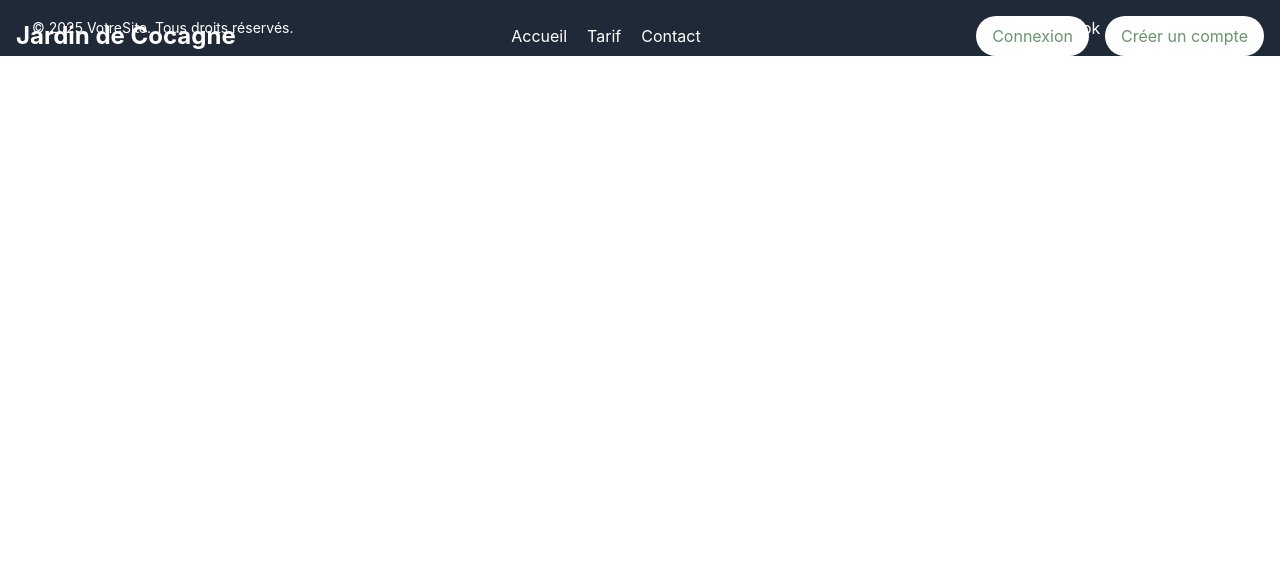
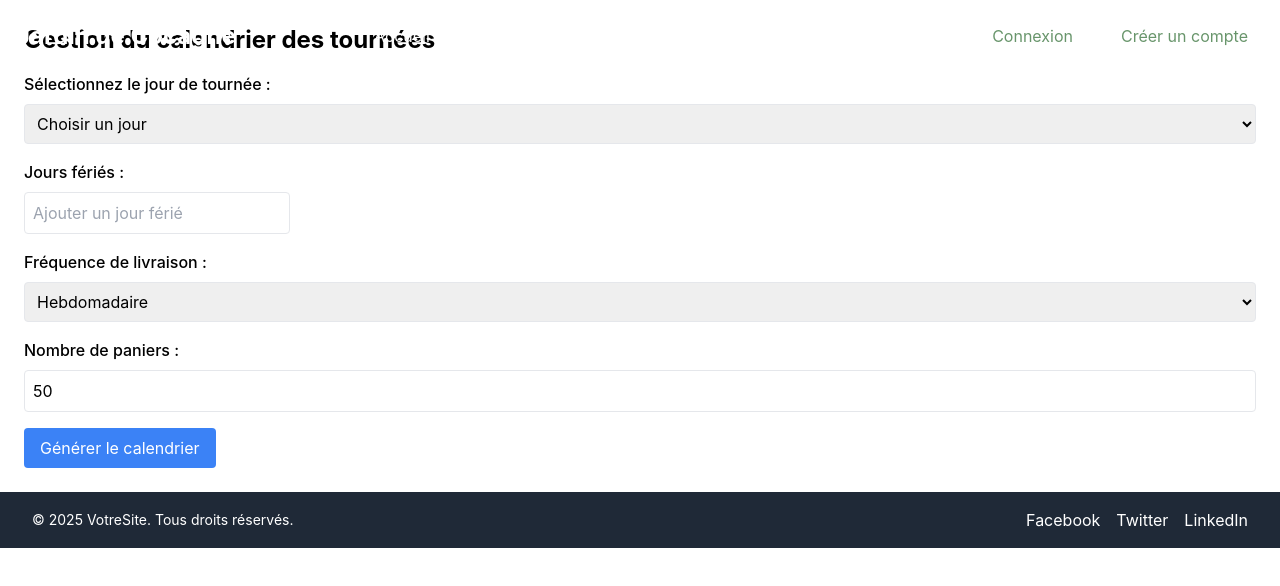
Before and after one commit to userisAsk/jardincocagne_sae, a React (Create React App) app: page /calendrier in a window 1280 px wide. Shown: the top 586 px of the page. Built offline with nearby package versions, Linux system fonts and the light colour scheme.

Commit message:
pipeline + ajustement de code

```diff
--- a/src/App.js
+++ b/src/App.js
@@ -12,6 +12,7 @@ import DeliveryManagement from './DeliveryManagement';
 import Footer from './components/Footer';
 import Abonnement from './pages/Abonnement';
 import Profile from './pages/Profile';
+import Calendrier from './pages/Calendrier';
 
 
 const App = () => {
@@ -36,6 +37,8 @@ const App = () => {
           <Route path="/abonnement" element={<Abonnement />} />
           <Route path="/delivery" element={<DeliveryManagement />} />
           <Route path="/profile" element={<Profile />} />
+          <Route path="/calendrier" element={<Calendrier />} />
+
         </Routes>
         {isFooterVisible && <Footer  />}
       </div>
--- a/src/DeliveryManagement.js
+++ b/src/DeliveryManagement.js
@@ -2,9 +2,8 @@ import React, { useState, useEffect } from "react";
 import { MapContainer, TileLayer, Marker, Polyline, Tooltip } from "react-leaflet";
 import "leaflet/dist/leaflet.css";
 import L from "leaflet";
-import Footer from "./components/Footer";
 
-// Fix des icônes Leaflet
+// Fix Leaflet icons
 delete L.Icon.Default.prototype._getIconUrl;
 L.Icon.Default.mergeOptions({
   iconRetinaUrl: "https://cdnjs.cloudflare.com/ajax/libs/leaflet/1.7.1/images/marker-icon-2x.png",
@@ -17,19 +16,19 @@ const DeliveryManagement = () => {
   const [filteredTours, setFilteredTours] = useState([]);
   const [deliveryDate, setDeliveryDate] = useState("");
   const [selectedTourId, setSelectedTourId] = useState(null);
+  const [selectedDay, setSelectedDay] = useState("");
   const [points, setPoints] = useState([]);
   const [itineraire, setItineraire] = useState([]);
-  const [allDepots, setAllDepots] = useState([]);
+  const [depotsByDay, setDepotsByDay] = useState([]);
   const [selectedDepot, setSelectedDepot] = useState(null);
   const [selectedPoint, setSelectedPoint] = useState(null);
   const [currentColor, setCurrentColor] = useState("blue");
-  const [mapKey, setMapKey] = useState(0); // Utilisé pour forcer le rechargement de la carte
+  const [mapKey, setMapKey] = useState(0);
 
   const tourColors = {
-    "Parcours A": "red",
-    "Parcours B": "green",
-    "Parcours Alpha": "orange",
-    "Parcours Beta": "purple",
+    "Mardi": "blue",
+    "Mercredi": "green",
+    "Vendredi": "red",
   };
 
   useEffect(() => {
@@ -40,11 +39,13 @@ const DeliveryManagement = () => {
   }, []);
 
   useEffect(() => {
-    fetch("http://localhost:4000/depots")
-      .then((res) => res.json())
-      .then((data) => setAllDepots(data))
-      .catch((err) => console.error("Erreur lors de la récupération des dépôts:", err));
-  }, []);
+    if (selectedDay) {
+      fetch(`http://localhost:4000/depots/jour/${selectedDay}`)
+        .then((res) => res.json())
+        .then((data) => setDepotsByDay(data))
+        .catch((err) => console.error("Erreur lors de la récupération des dépôts:", err));
+    }
+  }, [selectedDay]);
 
   useEffect(() => {
     if (!selectedTourId) return;
@@ -59,7 +60,7 @@ const DeliveryManagement = () => {
           setPoints([]);
           setItineraire([]);
         }
-        setMapKey((prevKey) => prevKey + 1); // Forcer le rechargement de la carte
+        setMapKey((prevKey) => prevKey + 1);
       })
       .catch((err) => console.error("Erreur lors de la récupération des points:", err));
   }, [selectedTourId]);
@@ -74,7 +75,8 @@ const DeliveryManagement = () => {
 
   const handleSelectTour = (tour) => {
     setSelectedTourId(tour.ID_Tournee);
-    setCurrentColor(tourColors[tour.Parcours] || "blue"); // Définir la couleur en fonction du parcours
+    setSelectedDay(tour.Parcours); // Associe le jour
+    setCurrentColor(tourColors[tour.Parcours] || "blue");
   };
 
   const handleAddDepot = () => {
@@ -176,7 +178,7 @@ const DeliveryManagement = () => {
             <h2 className="text-xl font-semibold mb-4">Carte de la tournée</h2>
             <div className="w-full h-[500px] mb-6">
               <MapContainer
-                key={mapKey} // Forcer le rechargement de la carte
+                key={mapKey}
                 center={[46.603354, 1.888334]}
                 zoom={5}
                 style={{ width: "100%", height: "100%" }}
@@ -203,12 +205,7 @@ const DeliveryManagement = () => {
                     </Tooltip>
                   </Marker>
                 ))}
-                {itineraire.length > 1 && (
-                  <Polyline
-                    positions={itineraire}
-                    color={currentColor} // Utilisation de la couleur dynamique
-                  />
-                )}
+                {itineraire.length > 1 && <Polyline positions={itineraire} color={currentColor} />}
               </MapContainer>
             </div>
 
@@ -219,7 +216,7 @@ const DeliveryManagement = () => {
                   className="p-2 border border-gray-300 rounded-md"
                 >
                   <option value="">Sélectionnez un dépôt</option>
-                  {allDepots.map((depot) => (
+                  {depotsByDay.map((depot) => (
                     <option key={depot.ID_Point_Depot} value={depot.ID_Point_Depot}>
                       {depot.Nom} - {depot.Adresse}
                     </option>
@@ -240,7 +237,7 @@ const DeliveryManagement = () => {
                 >
                   <option value="">Sélectionnez un point</option>
                   {points.map((point) => (
-                    <option key={point.ID_Point} value={point.ID_Point}>
+                    <option key={point.ID_Point_Depot} value={point.ID_Point_Depot}>
                       {point.Nom} - {point.Adresse}
                     </option>
                   ))}
@@ -249,7 +246,7 @@ const DeliveryManagement = () => {
                   onClick={handleDeletePoint}
                   className="bg-red-500 text-white px-4 py-2 rounded-md hover:bg-red-600"
                 >
-                  Supprimer le point sélectionné
+                  Supprimer
                 </button>
               </div>
             </div>
--- a/src/components/Header.js
+++ b/src/components/Header.js
@@ -50,21 +50,19 @@ function Header() {
                 Accueil
               </a>
             </li>
-            {user?.admin === 1 && (
               <li>
-                <a href="/transcribe" className="hover:text-blue-400">
+                <a href="/delivery" className="hover:text-blue-400">
                   Créer tournée livraison
                 </a>
               </li>
-            )}
             <li>
               <a href="/tarif" className="hover:text-blue-400">
-                Tarif
+                Calendrier
               </a>
             </li>
             <li>
-              <a href="/contact" className="hover:text-blue-400">
-                Contact
+              <a href="/abonnement" className="hover:text-blue-400">
+                Abonnement
               </a>
             </li>
           </ul>
--- /dev/null
+++ b/src/pages/Calendrier.js
@@ -0,0 +1,146 @@
+import React, { useState, useEffect } from "react";
+import DatePicker from "react-datepicker";
+import "react-datepicker/dist/react-datepicker.css";
+import axios from "axios";
+
+const Calendrier = () => {
+  const [selectedTourDay, setSelectedTourDay] = useState("");
+  const [holidays, setHolidays] = useState([]);
+  const [closureWeeks, setClosureWeeks] = useState([]);
+  const [frequency, setFrequency] = useState("hebdomadaire");
+  const [basketsCount, setBasketsCount] = useState(50);
+  const [calendar, setCalendar] = useState([]);
+  const [loading, setLoading] = useState(false);
+
+  const days = ["mardi", "jeudi", "vendredi"]; // Jours disponibles pour les tournées.
+
+  // Fonction pour générer le calendrier automatiquement.
+  const generateCalendar = async () => {
+    setLoading(true);
+    try {
+      const response = await axios.post("http://localhost:4000/tours/generate", {
+        tourDay: selectedTourDay,
+        holidays,
+        closureWeeks,
+        frequency,
+        basketsCount,
+      });
+      setCalendar(response.data.calendar); // Récupère les données du calendrier généré.
+    } catch (error) {
+      console.error("Erreur lors de la génération du calendrier :", error);
+    } finally {
+      setLoading(false);
+    }
+  };
+
+  // Ajout d'une date de jour férié
+  const addHoliday = (date) => {
+    if (!holidays.includes(date)) setHolidays([...holidays, date]);
+  };
+
+  // Suppression d'une date de jour férié
+  const removeHoliday = (date) => {
+    setHolidays(holidays.filter((d) => d !== date));
+  };
+
+  return (
+    <div className="p-6">
+      <h1 className="text-2xl font-bold mb-4">Gestion du calendrier des tournées</h1>
+
+      {/* Sélection des jours de tournée */}
+      <div className="mb-4">
+        <label htmlFor="tourDay" className="block mb-2 font-medium">
+          Sélectionnez le jour de tournée :
+        </label>
+        <select
+          id="tourDay"
+          className="border p-2 rounded w-full"
+          value={selectedTourDay}
+          onChange={(e) => setSelectedTourDay(e.target.value)}
+        >
+          <option value="">Choisir un jour</option>
+          {days.map((day) => (
+            <option key={day} value={day}>
+              {day}
+            </option>
+          ))}
+        </select>
+      </div>
+
+      {/* Saisie des jours fériés */}
+      <div className="mb-4">
+        <label className="block mb-2 font-medium">Jours fériés :</label>
+        <DatePicker
+          selected={null}
+          onChange={(date) => addHoliday(date.toISOString().split("T")[0])}
+          dateFormat="dd/MM/yyyy"
+          placeholderText="Ajouter un jour férié"
+          className="border p-2 rounded w-full"
+        />
+        <ul className="mt-2">
+          {holidays.map((holiday, index) => (
+            <li key={index} className="flex justify-between items-center">
+              {holiday}
+              <button
+                className="text-red-500"
+                onClick={() => removeHoliday(holiday)}
+              >
+                Supprimer
+              </button>
+            </li>
+          ))}
+        </ul>
+      </div>
+
+      {/* Fréquence et nombre de paniers */}
+      <div className="mb-4">
+        <label className="block mb-2 font-medium">Fréquence de livraison :</label>
+        <select
+          className="border p-2 rounded w-full"
+          value={frequency}
+          onChange={(e) => setFrequency(e.target.value)}
+        >
+          <option value="hebdomadaire">Hebdomadaire</option>
+          <option value="bimensuel">Bimensuel</option>
+        </select>
+      </div>
+      <div className="mb-4">
+        <label htmlFor="basketsCount" className="block mb-2 font-medium">
+          Nombre de paniers :
+        </label>
+        <input
+          type="number"
+          id="basketsCount"
+          className="border p-2 rounded w-full"
+          value={basketsCount}
+          onChange={(e) => setBasketsCount(Number(e.target.value))}
+        />
+      </div>
+
+      {/* Bouton pour générer le calendrier */}
+      <button
+        onClick={generateCalendar}
+        className="bg-blue-500 text-white px-4 py-2 rounded"
+        disabled={!selectedTourDay || loading}
+      >
+        {loading ? "Chargement..." : "Générer le calendrier"}
+      </button>
+
+      {/* Affichage du calendrier */}
+      {calendar.length > 0 && (
+        <div className="mt-6">
+          <h2 className="text-xl font-semibold mb-4">Calendrier généré :</h2>
+          <ul className="border p-4 rounded bg-gray-100">
+            {calendar.map((entry, index) => (
+              <li key={index} className="mb-2">
+                {entry.date} - {entry.adjusted ? "Ajusté" : "Normal"}
+              </li>
+            ))}
+          </ul>
+        </div>
+      )}
+    </div>
+  );
+};
+
+export default Calendrier;
```
Also changed, not shown: 1 other file (tests, documents, lock files or other folders).
